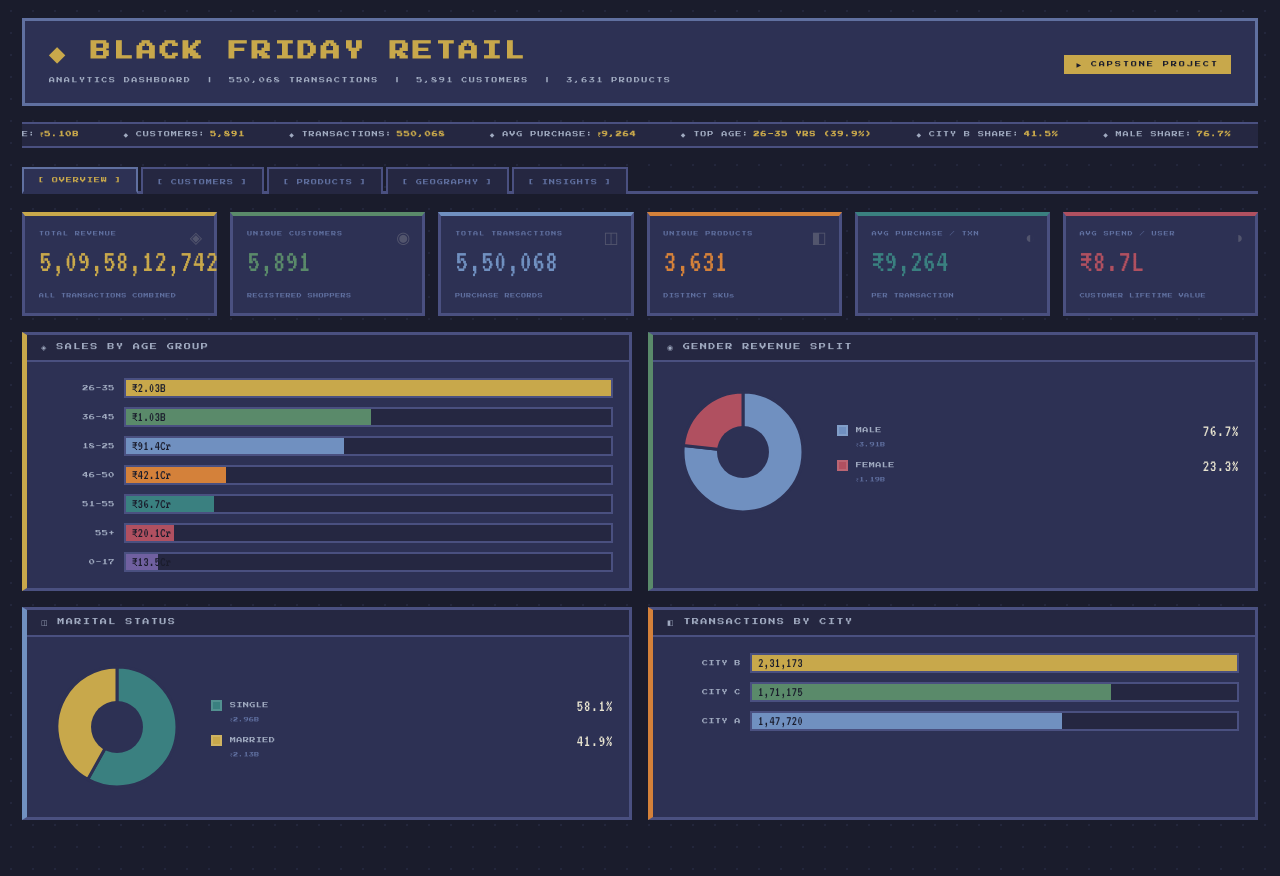
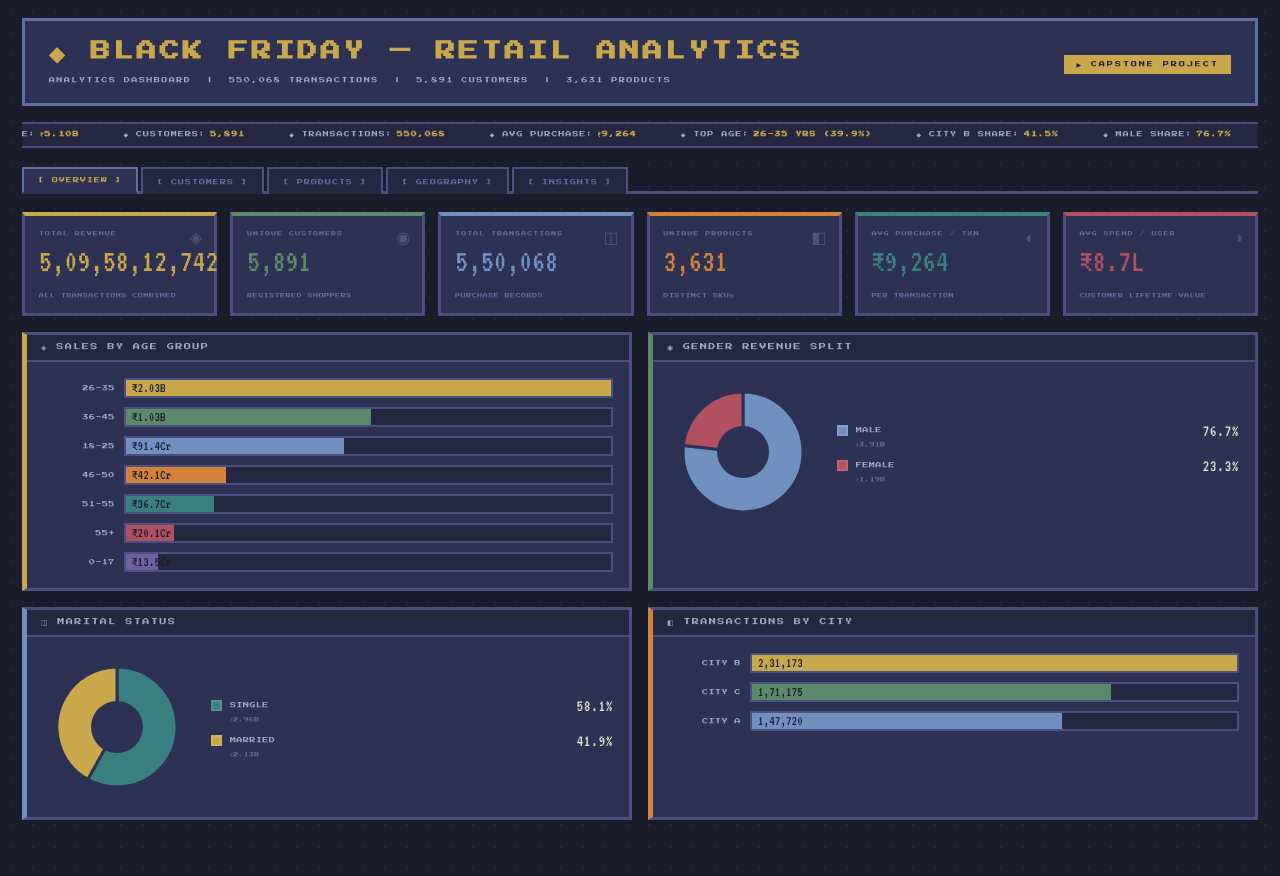
Before and after one commit to me-vikash-kumar/Black-Friday-Analysis, a plain HTML site: page index.html in a window 1280 px wide. Drawn offline with Linux system fonts and the light colour scheme.

Commit message:
Update header text for Black Friday section

```diff
--- a/index.html
+++ b/index.html
@@ -195,7 +195,7 @@ body{
 
   <div class="hdr">
     <div>
-      <h1>◆ BLACK FRIDAY RETAIL</h1>
+      <h1>◆ BLACK FRIDAY — RETAIL ANALYTICS</h1>
       <div class="hdr-sub">ANALYTICS DASHBOARD &nbsp;|&nbsp; 550,068 TRANSACTIONS &nbsp;|&nbsp; 5,891 CUSTOMERS &nbsp;|&nbsp; 3,631 PRODUCTS</div>
     </div>
     <div class="hdr-badge">▶ CAPSTONE PROJECT</div>
```
